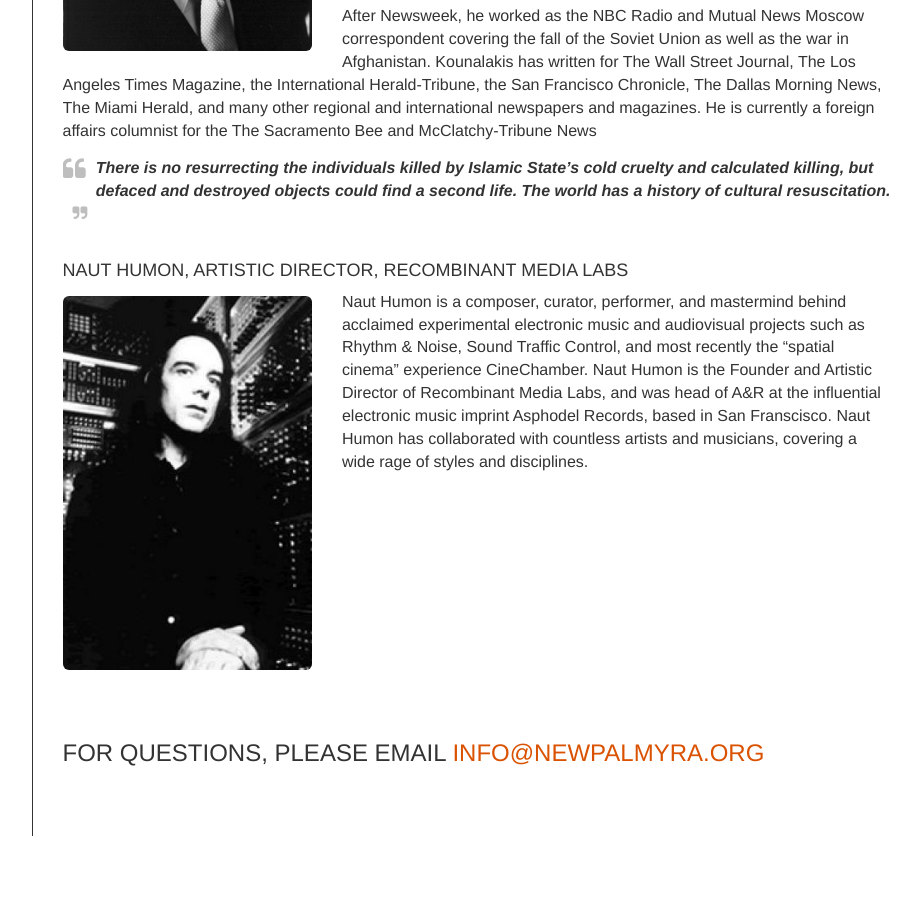
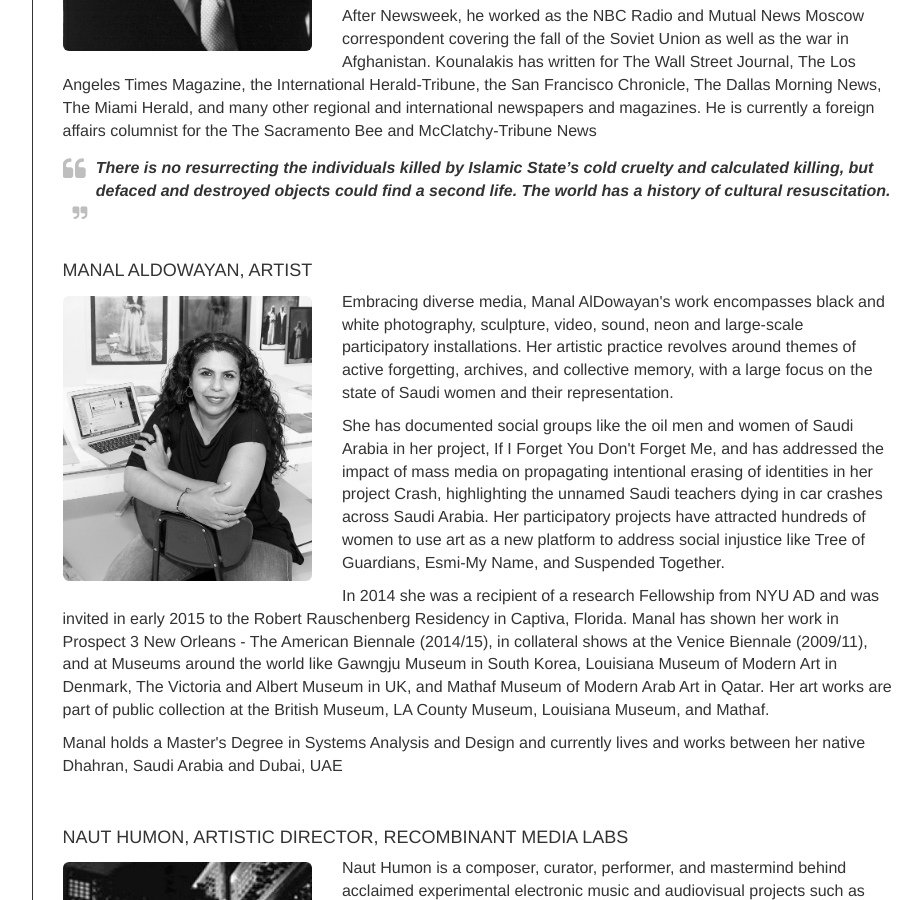
Before and after one commit to YasserMustafa/newpalmyra.org, a Jekyll site: the page built from index.html, in a window 1280 px wide and 900 px high, scrolled down 8609 px. Shown: the whole window, without its empty margins (316-1238 px from the left). Built offline with Jekyll 4.4.1, drawn with Linux system fonts in a browser that asks for light colours; nearby versions of some CDN libraries.

Commit message:
added manal

```diff
--- a/_includes/people-list.html
+++ b/_includes/people-list.html
@@ -31,6 +31,8 @@
                     The people who are in real danger never leave their countries. They are in danger for a reason and for that they don’t leave. <i class="fa fa-quote-right"></i></em>
                 </div>
               </li>
+
+
               <li class="views-row views-row-2 views-row-even">
                 <div class="views-field views-field-title">
                   <h4 class="field-content">Barry Threw, Interim Director #NEWPALMYRA</h4>
@@ -56,6 +58,8 @@
                     <i class="fa fa-quote-right"></i></em>
                 </div>
               </li>
+
+
               <li class="views-row views-row-3 views-row-odd">
                 <div class="views-field views-field-title">
                   <h4 class="field-content">Joi Ito, Director, MIT Media Lab</h4>
@@ -80,6 +84,8 @@
                   </em>
                 </div>
               </li>
+
+
               <li class="views-row views-row-4 views-row-even">
                 <div class="views-field views-field-title">
                   <h4 class="field-content">Jon Phillips, Founder, Fabricatorz</h4>
@@ -105,6 +111,8 @@
                 </div>
               </li>
 
+
+
               <li class="views-row views-row-5 views-row-odd">
                 <div class="views-field views-field-title">
                   <h4 class="field-content">Sophia Al Maria, Artist &amp; Author</h4>
@@ -122,6 +130,7 @@
                   </div>
                 </div>
               </li>
+
 
               <li class="views-row views-row-9 views-row-odd">
                 <div class="views-field views-field-title">
@@ -154,6 +163,7 @@
                 </div>
               </li>
 
+
               <li class="views-row views-row-6 views-row-even">
                 <div class="views-field views-field-title">
                   <h4 class="field-content">Morehshin Allahyari, Media Artist</h4>
@@ -174,6 +184,7 @@
                   <em class="field-content"></em>
                 </div>
               </li>
+
 
               <li class="views-row views-row-5 views-row-odd">
                 <div class="views-field views-field-title">
@@ -226,6 +237,8 @@
                   </em>
                 </div>
               </li>
+
+
               <li class="views-row views-row-8 views-row-even">
                 <div class="views-field views-field-title">
                   <h4 class="field-content">Oussama Jarrousse, Digital Safety Expert</h4>
@@ -246,6 +259,7 @@
                   <em class="field-content"></em>
                 </div>
               </li>
+
 
               <li class="views-row views-row-7 views-row-odd">
                 <div class="views-field views-field-title">
@@ -284,6 +298,57 @@
                 </div>
               </li>
 
+
+              <li class="views-row views-row-10 views-row-even views-row-last">
+                <div class="views-field views-field-title">
+                  <h4 class="field-content">Manal AlDowayan, Artist</h4>
+                </div>
+                <div class="views-field views-field-field-image">
+                  <div class="field-content">
+                    <img typeof="foaf:Image" src="/sites/default/files/images/advisor_list/Sohier_MG_8887.jpg" width="300" height="450" alt="" />
+                  </div>
+                </div>
+                <div class="views-field views-field-field-bio">
+                  <div class="field-content">
+                    <p>
+                      Embracing diverse media, Manal AlDowayan's work encompasses black and white
+                      photography, sculpture, video, sound, neon and large-scale participatory
+                      installations. Her artistic practice revolves around themes of active
+                      forgetting, archives, and collective memory, with a large focus on the state
+                      of Saudi women and their representation.
+                    </p>
+                    <p>
+                      She has documented social groups like the oil men and women of Saudi Arabia
+                      in her project, If I Forget You Don't Forget Me, and has addressed the
+                      impact of mass media on propagating intentional erasing of identities in her
+                      project Crash, highlighting the unnamed Saudi teachers dying in car crashes
+                      across Saudi Arabia. Her participatory projects have attracted hundreds of
+                      women to use art as a new platform to address social injustice like Tree of
+                      Guardians, Esmi-My Name, and Suspended Together.
+                    </p>
+                    <p>
+                      In 2014 she was a recipient of a research Fellowship from NYU AD and was
+                      invited in early 2015 to the Robert Rauschenberg Residency in Captiva,
+                      Florida. Manal has shown her work in Prospect 3 New Orleans - The American
+                      Biennale (2014/15), in collateral shows at the Venice Biennale (2009/11),
+                      and at Museums around the world like Gawngju Museum in South Korea,
+                      Louisiana Museum of Modern Art in Denmark, The Victoria and Albert Museum in
+                      UK, and Mathaf Museum of Modern Arab Art in Qatar. Her art works are part of
+                      public collection at the British Museum, LA County Museum, Louisiana Museum,
+                      and Mathaf.
+                    </p>
+                    <p>
+                      Manal holds a Master's Degree in Systems Analysis and Design and currently
+                      lives and works between her native Dhahran, Saudi Arabia and Dubai, UAE
+                    </p>
+                  </div>
+                </div>
+                <div class="views-field views-field-field-quote">
+                  <em class="field-content"></em>
+                </div>
+              </li>
+
+
               <li class="views-row views-row-10 views-row-even views-row-last">
                 <div class="views-field views-field-title">
                   <h4 class="field-content">Naut Humon, Artistic Director, Recombinant Media Labs</h4>
@@ -304,6 +369,9 @@
                   <em class="field-content"></em>
                 </div>
               </li>
+
+
+
             </ul>
           </div>
         </div>
```
Also changed, not shown: sites/default/files/images/advisor_list/Sohier_MG_8887.jpg (added).
